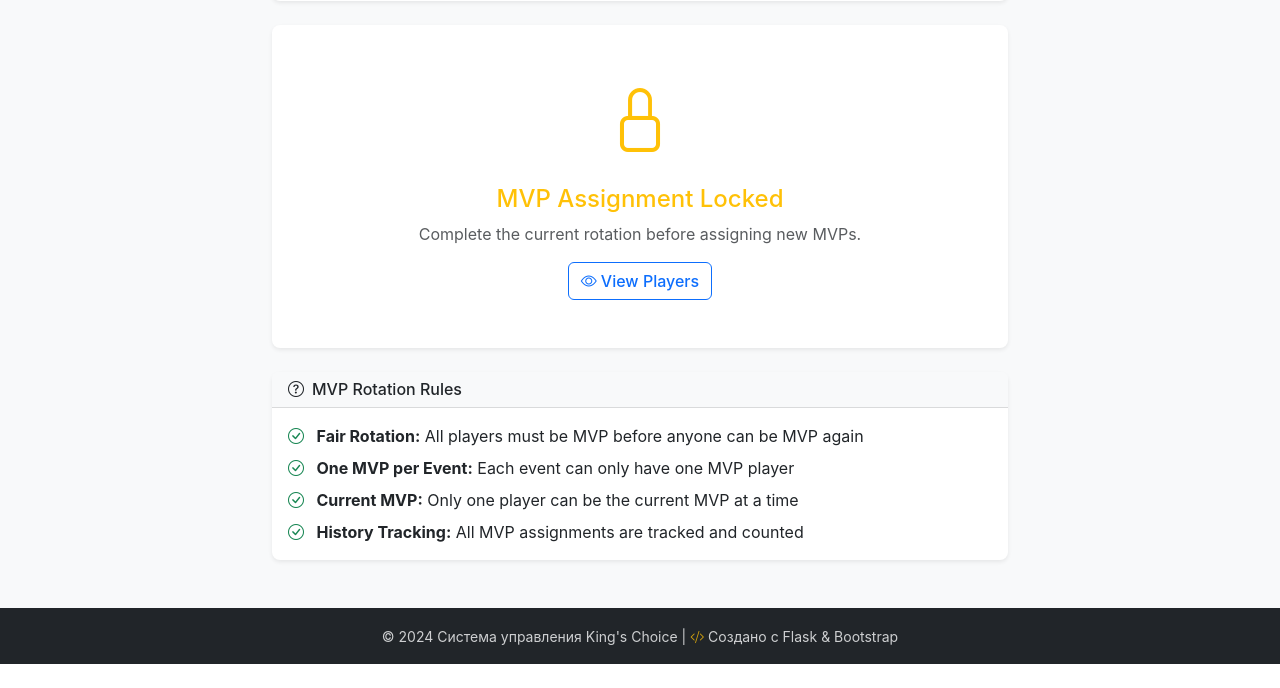
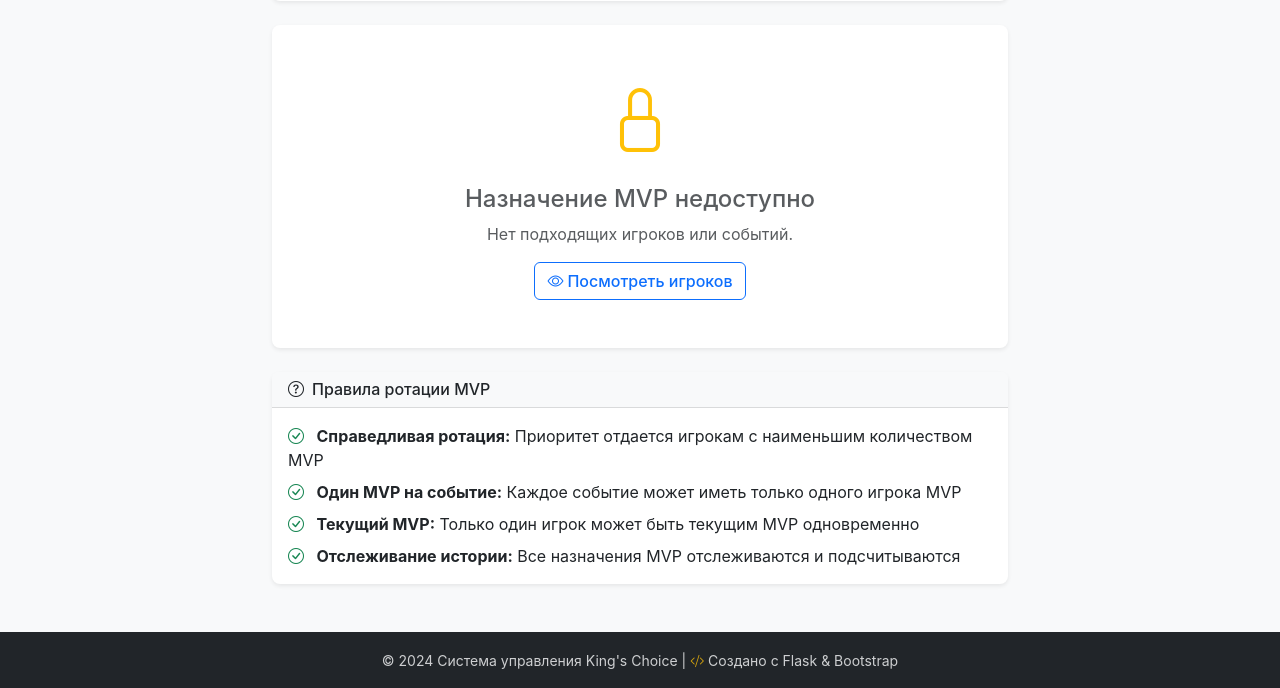
Before and after one commit to knoticoo/kings, a Flask app: page /players/assign-mvp in a window 1280 px wide. Shown: the part 302-990 px from the top of the page. Before the commit the page ends 966 px from the top, so only its background shows below. Run offline with Flask 3, Linux system fonts and the light colour scheme.

Commit message:
Localize MVP assignment page to Russian language
Co-authored-by: zwqr59nn79 <zwqr59nn79@privaterelay.appleid.com>

```diff
--- a/templates/players/assign_mvp.html
+++ b/templates/players/assign_mvp.html
@@ -87,31 +87,31 @@
                                 <span class="text-danger">*</span>
                             </label>
                             <select class="form-select" id="player_id" name="player_id" required>
-                                <option value="">Choose a player...</option>
+                                <option value="">Выберите игрока...</option>
                                 {% for player in eligible_players %}
                                     <option value="{{ player.id }}">
                                         {{ player.name }}
                                         {% if player.mvp_count > 0 %}
                                             (MVP: {{ player.mvp_count }}x)
                                         {% else %}
-                                            (New MVP)
+                                            (Новый MVP)
                                         {% endif %}
                                     </option>
                                 {% endfor %}
                             </select>
                             <div class="form-text">
                                 <i class="bi bi-info-circle me-1"></i>
-                                Only players eligible for MVP are shown.
+                                Показаны только игроки, подходящие для MVP.
                             </div>
                         </div>
 
                         <div class="col-md-6 mb-3">
                             <label for="event_id" class="form-label">
-                                <i class="bi bi-calendar-event me-1"></i>Select Event
+                                <i class="bi bi-calendar-event me-1"></i>Выберите событие
                                 <span class="text-danger">*</span>
                             </label>
                             <select class="form-select" id="event_id" name="event_id" required>
-                                <option value="">Choose an event...</option>
+                                <option value="">Выберите событие...</option>
                                 {% for event in available_events %}
                                     <option value="{{ event.id }}">
                                         {{ event.name }}
@@ -121,28 +121,28 @@
                             </select>
                             <div class="form-text">
                                 <i class="bi bi-info-circle me-1"></i>
-                                Only events without MVP are shown.
+                                Показаны только события без MVP.
                             </div>
                         </div>
                     </div>
 
                     <div class="alert alert-info">
                         <i class="bi bi-lightbulb me-2"></i>
-                        <strong>Assignment Effects:</strong>
+                        <strong>Эффекты назначения:</strong>
                         <ul class="mb-0 mt-2">
-                            <li>The selected player will become the current MVP</li>
-                            <li>Any previous MVP status will be removed from other players</li>
-                            <li>The player's MVP count will be increased</li>
-                            <li>The event will be marked as having an MVP assigned</li>
+                            <li>Выбранный игрок станет текущим MVP</li>
+                            <li>Любой предыдущий статус MVP будет убран у других игроков</li>
+                            <li>Счетчик MVP игрока будет увеличен</li>
+                            <li>Событие будет отмечено как имеющее назначенного MVP</li>
                         </ul>
                     </div>
 
                     <div class="d-grid gap-2">
                         <button type="submit" class="btn btn-success btn-lg">
-                            <i class="bi bi-trophy-fill me-2"></i>Assign MVP
+                            <i class="bi bi-trophy-fill me-2"></i>Назначить MVP
                         </button>
                         <a href="{{ url_for('players.list_players') }}" class="btn btn-outline-secondary">
-                            <i class="bi bi-x-circle me-1"></i>Cancel
+                            <i class="bi bi-x-circle me-1"></i>Отменить
                         </a>
                     </div>
                 </form>
@@ -154,10 +154,10 @@
         <div class="card">
             <div class="card-body text-center py-5">
                 <i class="bi bi-people text-muted" style="font-size: 4rem;"></i>
-                <h4 class="mt-3 text-muted">No Eligible Players</h4>
-                <p class="text-muted">No players are available for MVP assignment at this time.</p>
+                <h4 class="mt-3 text-muted">Нет подходящих игроков</h4>
+                <p class="text-muted">В настоящее время нет доступных игроков для назначения MVP.</p>
                 <a href="{{ url_for('players.add_player') }}" class="btn btn-primary">
-                    <i class="bi bi-person-plus me-1"></i>Add Players
+                    <i class="bi bi-person-plus me-1"></i>Добавить игроков
                 </a>
             </div>
         </div>
@@ -167,10 +167,10 @@
         <div class="card">
             <div class="card-body text-center py-5">
                 <i class="bi bi-calendar-x text-muted" style="font-size: 4rem;"></i>
-                <h4 class="mt-3 text-muted">No Available Events</h4>
-                <p class="text-muted">All events already have MVP assigned. Create new events to assign more MVPs.</p>
+                <h4 class="mt-3 text-muted">Нет доступных событий</h4>
+                <p class="text-muted">У всех событий уже назначен MVP. Создайте новые события для назначения дополнительных MVP.</p>
                 <a href="{{ url_for('events.add_event') }}" class="btn btn-primary">
-                    <i class="bi bi-calendar-plus me-1"></i>Add Event
+                    <i class="bi bi-calendar-plus me-1"></i>Добавить событие
                 </a>
             </div>
         </div>
@@ -180,10 +180,10 @@
         <div class="card">
             <div class="card-body text-center py-5">
                 <i class="bi bi-lock text-warning" style="font-size: 4rem;"></i>
-                <h4 class="mt-3 text-warning">MVP Assignment Locked</h4>
-                <p class="text-muted">Complete the current rotation before assigning new MVPs.</p>
+                <h4 class="mt-3 text-muted">Назначение MVP недоступно</h4>
+                <p class="text-muted">Нет подходящих игроков или событий.</p>
                 <a href="{{ url_for('players.list_players') }}" class="btn btn-outline-primary">
-                    <i class="bi bi-eye me-1"></i>View Players
+                    <i class="bi bi-eye me-1"></i>Посмотреть игроков
                 </a>
             </div>
         </div>
@@ -193,26 +193,26 @@
         <div class="card mt-4">
             <div class="card-header bg-light">
                 <h6 class="card-title mb-0">
-                    <i class="bi bi-question-circle me-2"></i>MVP Rotation Rules
+                    <i class="bi bi-question-circle me-2"></i>Правила ротации MVP
                 </h6>
             </div>
             <div class="card-body">
                 <ul class="list-unstyled mb-0">
                     <li class="mb-2">
                         <i class="bi bi-check-circle text-success me-2"></i>
-                        <strong>Fair Rotation:</strong> All players must be MVP before anyone can be MVP again
+                        <strong>Справедливая ротация:</strong> Приоритет отдается игрокам с наименьшим количеством MVP
                     </li>
                     <li class="mb-2">
                         <i class="bi bi-check-circle text-success me-2"></i>
-                        <strong>One MVP per Event:</strong> Each event can only have one MVP player
+                        <strong>Один MVP на событие:</strong> Каждое событие может иметь только одного игрока MVP
                     </li>
                     <li class="mb-2">
                         <i class="bi bi-check-circle text-success me-2"></i>
-                        <strong>Current MVP:</strong> Only one player can be the current MVP at a time
+                        <strong>Текущий MVP:</strong> Только один игрок может быть текущим MVP одновременно
                     </li>
                     <li class="mb-0">
                         <i class="bi bi-check-circle text-success me-2"></i>
-                        <strong>History Tracking:</strong> All MVP assignments are tracked and counted
+                        <strong>Отслеживание истории:</strong> Все назначения MVP отслеживаются и подсчитываются
                     </li>
                 </ul>
             </div>
@@ -262,7 +262,7 @@ document.addEventListener('DOMContentLoaded', function() {
                 // Show validation message
                 const alert = document.createElement('div');
                 alert.className = 'alert alert-danger mt-3';
-                alert.innerHTML = '<i class="bi bi-exclamation-triangle me-2"></i>Please select both a player and an event.';
+                alert.innerHTML = '<i class="bi bi-exclamation-triangle me-2"></i>Пожалуйста, выберите и игрока, и событие.';
 
                 // Remove existing alerts
                 const existingAlert = form.querySelector('.alert-danger');
@@ -279,7 +279,7 @@ document.addEventListener('DOMContentLoaded', function() {
                 const playerName = playerSelect.options[playerSelect.selectedIndex].text;
                 const eventName = eventSelect.options[eventSelect.selectedIndex].text;
 
-                if (!confirm(`Assign ${playerName} as MVP for event ${eventName}?`)) {
+                if (!confirm(`Назначить ${playerName} MVP для события ${eventName}?`)) {
                     e.preventDefault();
                 }
             }
--- a/templates/players/list.html
+++ b/templates/players/list.html
@@ -60,8 +60,8 @@
                     <div class="alert alert-warning d-flex align-items-center mb-0">
                         <i class="bi bi-exclamation-triangle-fill me-2"></i>
                         <div>
-                            <strong>MVP Assignment Locked</strong><br>
-                            <small>Not all players have been MVP yet. Complete the current rotation first.</small>
+                            <strong>Назначение MVP недоступно</strong><br>
+                            <small>Нет подходящих игроков или событий.</small>
                         </div>
                     </div>
                 {% endif %}
```
